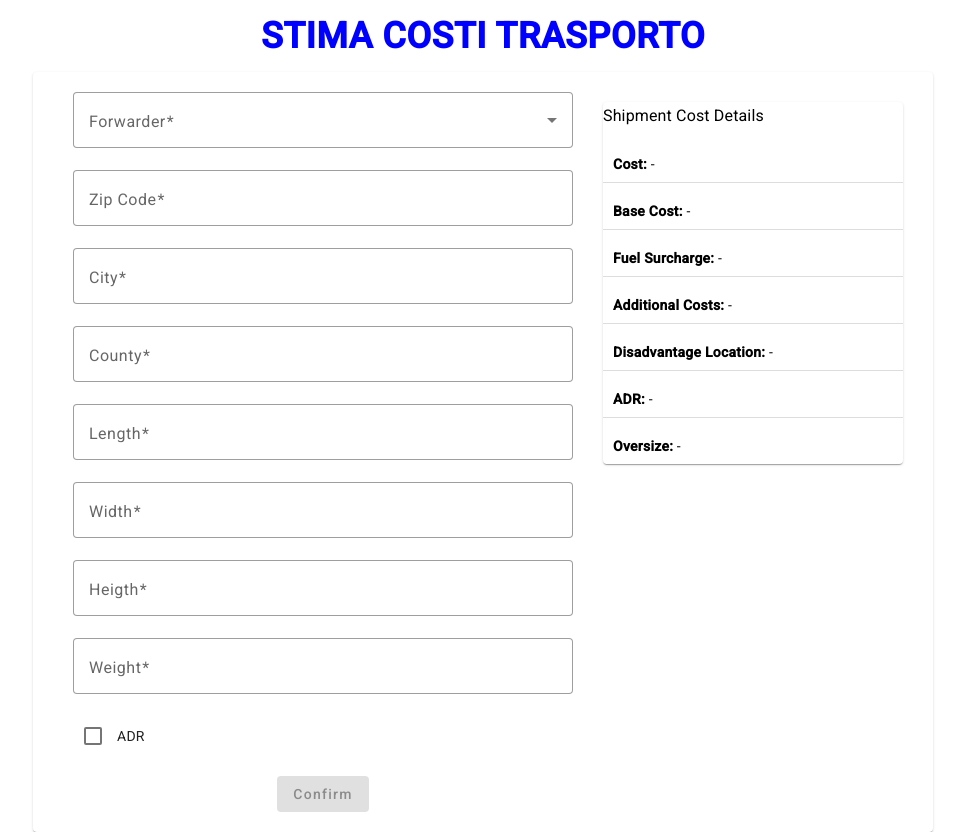
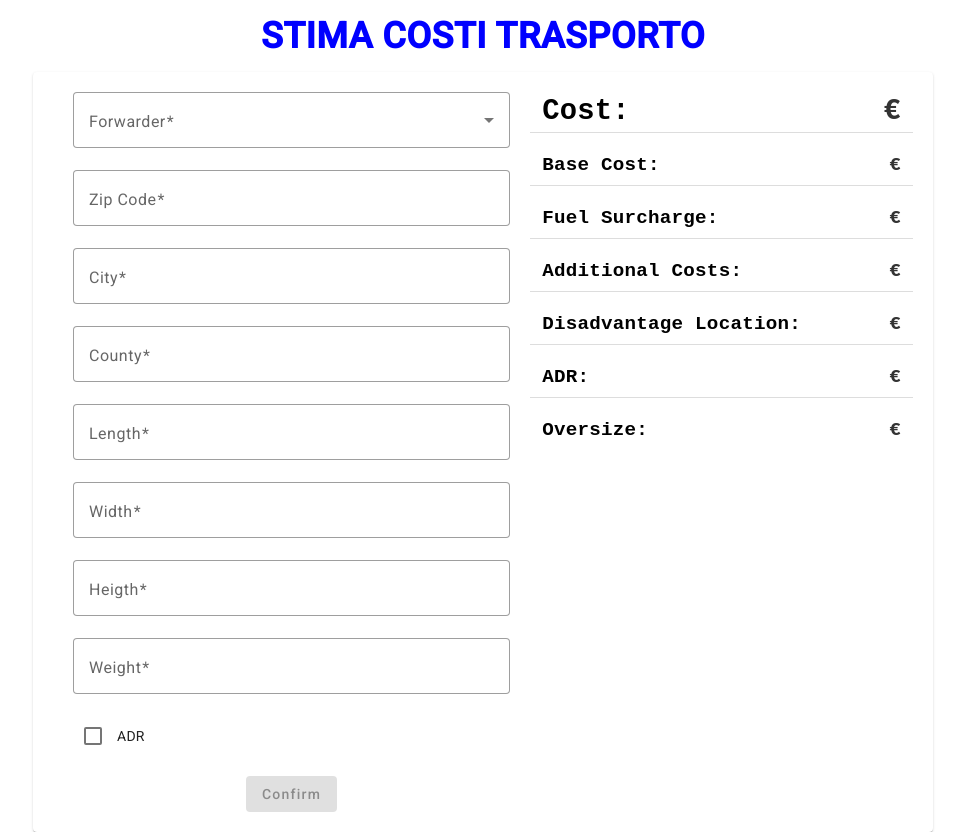
Before and after one commit to oslucchi/shipment-costs, an Angular app: page / in a window 1280 px wide. Shown: the whole page, without its empty margins (157-1122 px from the left). Built offline with nearby package versions, Linux system fonts and the light colour scheme.

Commit message:
decent layout

```diff
--- a/src/app/app.module.ts
+++ b/src/app/app.module.ts
@@ -14,6 +14,7 @@ import { MatCardModule } from '@angular/material/card';
 import { MatTableModule } from '@angular/material/table';
 import { MatFormFieldModule } from '@angular/material/form-field';
 import { BrowserAnimationsModule } from '@angular/platform-browser/animations';
+import { HttpClientModule } from '@angular/common/http';
 
 @NgModule({
   declarations: [
@@ -32,7 +33,8 @@ import { BrowserAnimationsModule } from '@angular/platform-browser/animations';
     MatButtonModule,
     MatCheckboxModule,
     MatCardModule,
-    MatTableModule
+    MatTableModule,
+    HttpClientModule
   ],
   providers: [
     provideAnimationsAsync()
--- a/src/app/components/query-form/query-form.component.html
+++ b/src/app/components/query-form/query-form.component.html
@@ -88,20 +88,15 @@
         </form>
       </div>
 
-      <!-- Right Column: Always Visible Shipment Cost Details -->
-        <div class="details-container">
-            <mat-card>
-            <h3>Shipment Cost Details</h3>
-            <div class="details">
-                <div class="details-row"><strong>Cost:</strong> {{ shipmentCostDetails?.cost || '-' }}</div>
-                <div class="details-row"><strong>Base Cost:</strong> {{ shipmentCostDetails?.baseCost || '-' }}</div>
-                <div class="details-row"><strong>Fuel Surcharge:</strong> {{ shipmentCostDetails?.fuelSurcharge || '-' }}</div>
-                <div class="details-row"><strong>Additional Costs:</strong> {{ shipmentCostDetails?.additionalCosts || '-' }}</div>
-                <div class="details-row"><strong>Disadvantage Location:</strong> {{ shipmentCostDetails?.disadvantageLocation || '-' }}</div>
-                <div class="details-row"><strong>ADR:</strong> {{ shipmentCostDetails?.adr || '-' }}</div>
-                <div class="details-row"><strong>Oversize:</strong> {{ shipmentCostDetails?.oversize || '-' }}</div>
-            </div>
-            </mat-card>
+        <!-- Right Column: Always Visible Shipment Cost Details -->
+        <div class="details">
+            <div class="details-row cost-row"><strong>Cost:</strong> <span class="value">{{ shipmentCostDetails?.cost | number:'1.2-2' }} €</span></div>
+            <div class="details-row"><strong>Base Cost:</strong> <span class="value">{{ shipmentCostDetails?.baseCost | number:'1.2-2' }} €</span></div>
+            <div class="details-row"><strong>Fuel Surcharge:</strong> <span class="value">{{ shipmentCostDetails?.fuelSurcharge | number:'1.2-2' }} €</span></div>
+            <div class="details-row"><strong>Additional Costs:</strong> <span class="value">{{ shipmentCostDetails?.additionalCosts | number:'1.2-2' }} €</span></div>
+            <div class="details-row"><strong>Disadvantage Location:</strong> <span class="value">{{ shipmentCostDetails?.disadvantageLocation | number:'1.2-2' }} €</span></div>
+            <div class="details-row"><strong>ADR:</strong> <span class="value">{{ shipmentCostDetails?.adr | number:'1.2-2' }} €</span></div>
+            <div class="details-row"><strong>Oversize:</strong> <span class="value">{{ shipmentCostDetails?.oversize | number:'1.2-2' }} €</span></div>
         </div>
-      </div>
+    </div>
   </mat-card>
--- a/src/app/components/query-form/query-form.component.scss
+++ b/src/app/components/query-form/query-form.component.scss
@@ -26,17 +26,41 @@
   .details {
     display: flex;
     flex-direction: column;
-    gap: 10px;
+    gap: 12px;
   }
 
   .details-row {
-    padding: 8px 10px;
+    display: flex;
+    justify-content: space-between; /* Align label left, value right */
+    padding: 10px 12px;
     border-bottom: 1px solid #ddd;
+    font-family: monospace; /* Ensures numbers align nicely */
+    min-width: 200px; /* Prevents layout shifting */
+    font-size: 1.2rem; /* ✅ Default size for all values (2/3 of the previous 1.8rem) */
   }
 
   .details-row:last-child {
     border-bottom: none;
   }
+
+  .value {
+    min-width: 100px; /* Ensures space is preallocated */
+    text-align: right; /* Right-align values */
+    font-weight: bold;
+    color: #333;
+    display: inline-block;
+    font-size: 1.2rem; /* ✅ Default size for all values */
+  }
+
+  /* ✅ Increase font size only for Cost */
+  .details-row.cost-row {
+    font-size: 1.8rem; /* Large font for Cost */
+  }
+
+  .details-row.cost-row .value {
+    font-size: 1.8rem; /* Ensure the value itself is large */
+  }
+
 
   .full-width {
     width: 100%;
--- a/src/app/components/query-form/query-form.component.ts
+++ b/src/app/components/query-form/query-form.component.ts
@@ -1,5 +1,6 @@
 import { Component } from '@angular/core';
 import { FormBuilder, FormGroup, Validators } from '@angular/forms';
+import { HttpClient, HttpHeaders } from '@angular/common/http';
 
 @Component({
   selector: 'app-query-form',
@@ -18,7 +19,9 @@ export class QueryFormComponent {
     oversize?: number;
   } | null = null;
 
-  constructor(private fb: FormBuilder) {
+  private apiUrl = 'http://localhost:8080/orderMngrAX/restcall/orders/evaluateShipmentCosts';
+
+  constructor(private fb: FormBuilder, private http: HttpClient) {
     this.queryForm = this.fb.group({
       forwarder: ['', Validators.required], // Selector (Dropdown)
       zipCode: ['', [Validators.required, Validators.pattern(/^\d{5}$/)]], // 5-digit ZIP
@@ -38,15 +41,28 @@ export class QueryFormComponent {
       return;
     }
 
-    // Simulated API call (Replace with real API request)
-    this.shipmentCostDetails = {
-      cost: 100,
-      baseCost: 80,
-      fuelSurcharge: 10,
-      additionalCosts: 5,
-      disadvantageLocation: 3,
-      adr: this.queryForm.value.adr ? 7 : 0,
-      oversize: (this.queryForm.value.length > 200 || this.queryForm.value.width > 100) ? 15 : 0
-    };
+    // Extract form values
+    const requestBody = this.queryForm.value;
+
+    // Send API request
+    this.http.post(
+        this.apiUrl,
+        requestBody,
+        {
+          headers: new HttpHeaders()
+            .set('Content-Type', 'application/json')
+            .set('Language', 'IT-it')
+        }
+      )
+      .subscribe({
+      next: (response: any) => {
+        console.log(response);
+        this.shipmentCostDetails = response.shipmentCostDetails; // Populate the response object
+      },
+      error: (error) => {
+        console.error('API request failed:', error);
+        alert('Failed to retrieve shipment costs. Please try again.');
+      }
+    });
   }
 }
```
